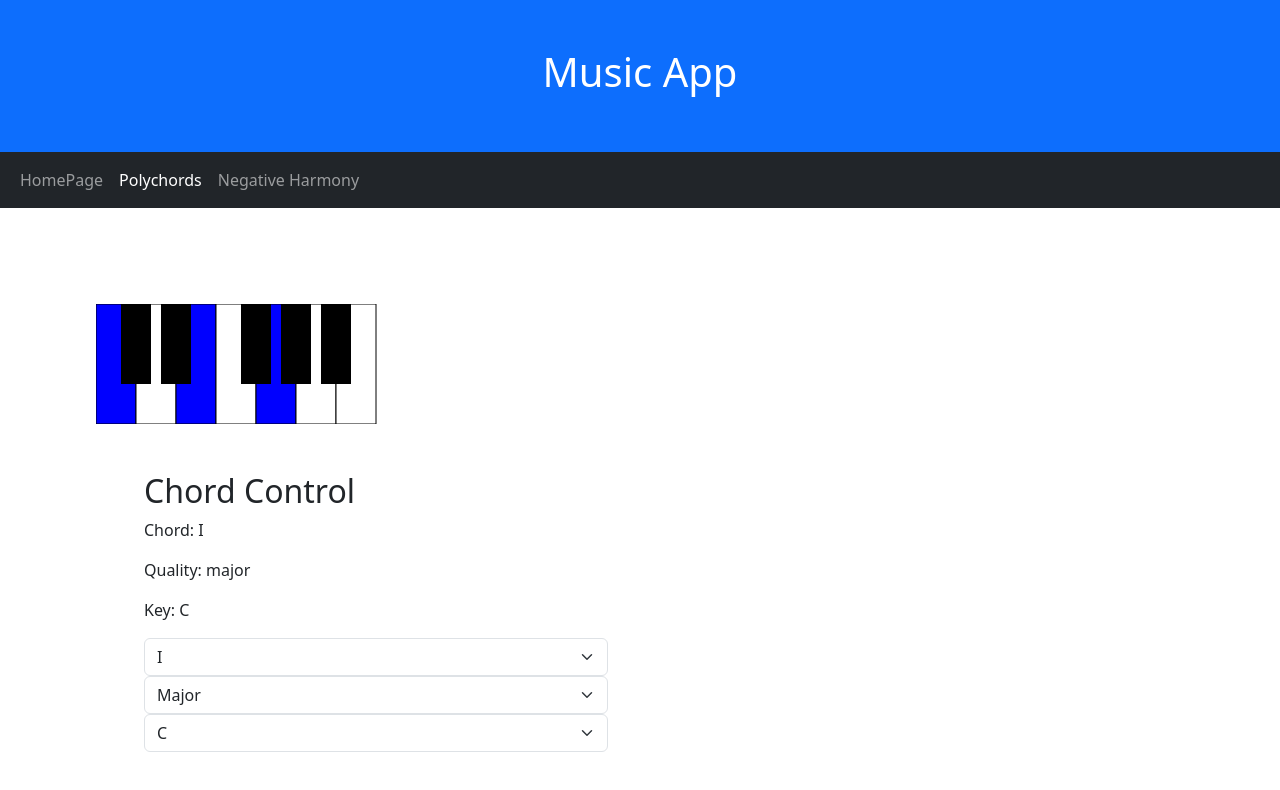
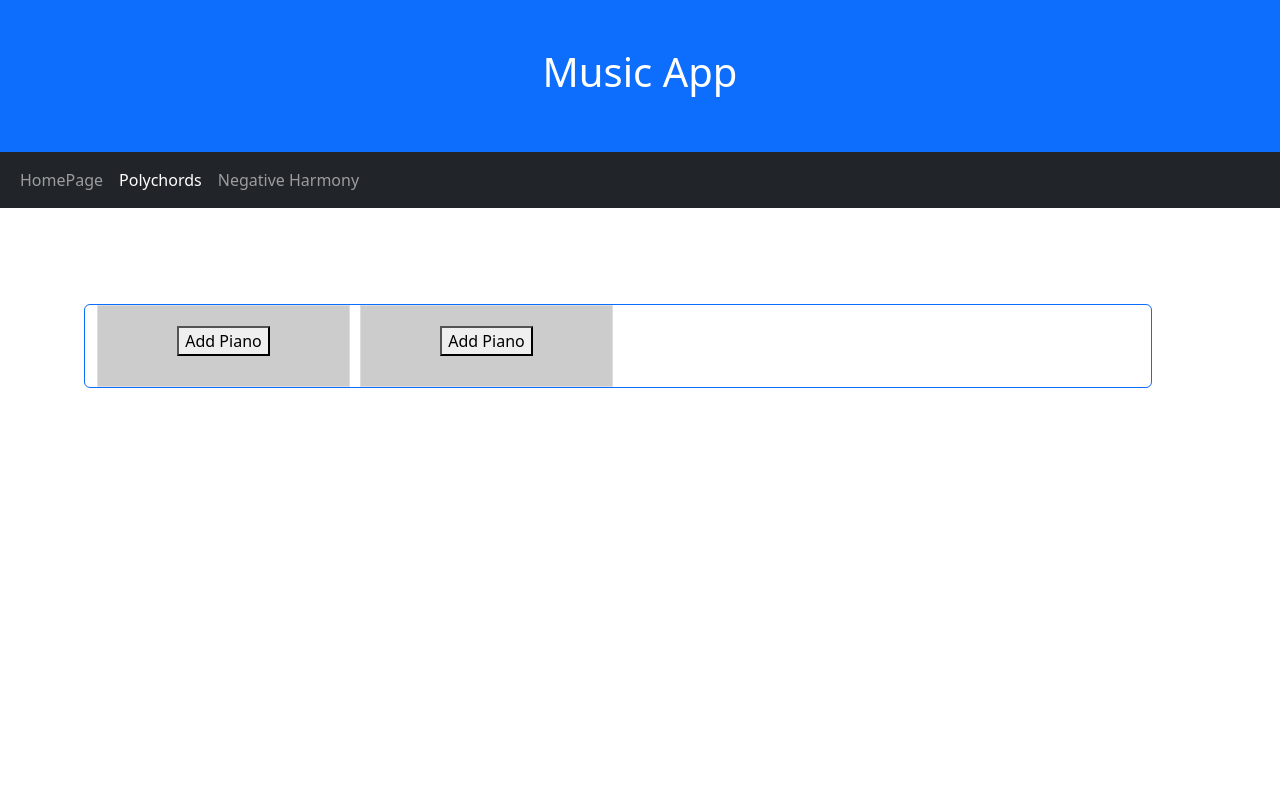
Before and after one commit to kelsbor/MusicApp, a React (Create React App) app: page /polychords in a window 1280 px wide. Shown: the top 790 px of the page. Built offline with nearby package versions, Linux system fonts and the light colour scheme.

Commit message:
Changed selection and highlighting for Piano Component

```diff
--- /dev/null
+++ b/src/components/AddPiano.js
@@ -0,0 +1,51 @@
+import Piano from './Piano';
+import '../styles/Piano.css';
+import React, { useState } from 'react';
+
+const AddPiano = () => {
+  const [pianos, setPianos] = useState([
+    { id: 1, occupied: false },
+    { id: 2, occupied: false }
+  ]);
+
+  const handleAddPiano = (id) => {
+    setPianos((prevPianos) =>
+      prevPianos.map((piano) => {
+        if (piano.id === id) {
+          return { ...piano, occupied: true };
+        }
+        return piano;
+      })
+    );
+  };
+
+  const handleRemovePiano = (id) => {
+    setPianos((prevPianos) =>
+      prevPianos.map((piano) => {
+        if (piano.id === id) {
+          return { ...piano, occupied: false };
+        }
+        return piano;
+      })
+    );
+  };
+
+  return (
+    <div className="grid-container">
+      {pianos.map((piano) => (
+        <div key={piano.id} className="grid-item">
+          {piano.occupied ? (
+            <Piano />
+          ) : (
+            <button onClick={() => handleAddPiano(piano.id)}>Add Piano</button>
+          )}
+          {piano.occupied && (
+            <button onClick={() => handleRemovePiano(piano.id)}>Remove</button>
+          )}
+        </div>
+      ))}
+    </div>
+  );
+};
+
+export default AddPiano;
--- a/src/components/ChordPiano.js
+++ /dev/null
@@ -1,28 +0,0 @@
-import { useState } from 'react';
-
-import Piano from './Piano';
-import Chord from '../utils/Chord.js';
-import ChordControl from './ChordControl';
-
-const ChordPiano = () => {
-    const [chord, setChord] = useState({
-        chord: 'I',
-        quality: 'major',
-        key: 'C'
-    });
-
-    const handleChordChange = (event) => {
-        const { name, value } = event.target;
-        setChord((prevChord) => ({ ...prevChord, [name]: value }));
-        console.log(chord)
-    };
-
-    return (
-        <div>
-            {<Piano notes={new Chord(chord.chord, chord.quality, chord.key).mount()} />}
-            {<ChordControl chord={chord} handleChange={handleChordChange} />}
-        </div>
-    );
-};
-
-export default ChordPiano;
--- a/src/components/ChordControl.js
+++ b/src/components/ChordScaleSelector.js
@@ -1,12 +1,42 @@
-import React, { memo } from "react";
-const ChordControl = memo(({chord, handleChange}) => {
+import { useState } from "react";
+import Chord from "../utils/Chord";
+const ChordScaleSelector = ({onClose, onSelect}) => {
+    const [chord, setChord] = useState({
+        chord: "I",
+        quality: "major",
+        key: "C"
+    })
+
+    const [scale, setScale] = useState({
+        fundamental: "C",
+        scale: "Ionian"
+    })
+
+    const [mode, setMode] = useState({
+        chord: true,
+        scale: false
+    })
+
+    const handleChange = (event) => {
+        const { name, value } = event.target;
+        setChord((prevChord) => ({
+            ...prevChord,
+            [name]: value
+        }))
+    }
+
+    const handleSubmit = () => {
+        const notes = new Chord(chord.chord, chord.quality, chord.key).mount()
+        console.log('Generated notes:', notes);
+        onSelect(notes);
+    }
     return (
         <div className="container p-5">
             <h2>Chord Control</h2>
             <p>Chord: {chord.chord}</p>
             <p>Quality: {chord.quality}</p>
             <p>Key: {chord.key}</p>
-            <select className="form-select" name='chord' onChange={handleChange}>
+            <select className="form-select" name='chord' value={chord.chord} onChange={handleChange}>
                 <option value="I">I</option>
                 <option value="bII">bII</option>
                 <option value="II">II</option>
@@ -20,7 +50,7 @@ const ChordControl = memo(({chord, handleChange}) => {
                 <option value="bVII">bVII</option>
                 <option value="VII">VII</option>
             </select>
-            <select className="form-select" name="quality" onChange={handleChange}>
+            <select className="form-select" name="quality" value={chord.quality} onChange={handleChange}>
                 <option value="major">Major</option>
                 <option value="minor">Minor</option>
                 <option value="diminished">Diminished</option>
@@ -34,7 +64,7 @@ const ChordControl = memo(({chord, handleChange}) => {
                 <option value="half-diminished">Half-Diminished</option>
                 <option value="fully-diminished">Fully-Diminished</option>
             </select>
-            <select className="form-select" name="key" onChange={handleChange}>
+            <select className="form-select" name="key" value={chord.key} onChange={handleChange}>
                 <option value="C">C</option>
                 <option value="C#">C#</option>
                 <option value="D">D</option>
@@ -48,8 +78,10 @@ const ChordControl = memo(({chord, handleChange}) => {
                 <option value="A#">A#</option>
                 <option value="B">B</option>
             </select>
+            <button type="submit" onClick={handleSubmit}>Generate</button>
+            <button type="button" onClick={onClose}>Close</button>
         </div>
     );
-})
+}
 
-export default ChordControl
+export default ChordScaleSelector
--- a/src/components/Piano.js
+++ b/src/components/Piano.js
@@ -1,11 +1,13 @@
-import React, { useState, useEffect, useMemo} from 'react';
-
+import React, { useState, useMemo} from 'react';
+import ChordScaleSelector from './ChordScaleSelector';
 const Piano = ({ notes = [] }) => {
     const [highlightedNotes, setHighlightedNotes] = useState(notes);
+    const [showPopover, setShowPopover] = useState(false);
 
-    useEffect(() => {
+    const handleSelectNotes = (notes) => {
+        console.log('Received notes:', notes);
         setHighlightedNotes(notes);
-    }, [notes]);
+    };
 
     const getKeyColor = (noteIndex, highlightedNotes) => {
         if (highlightedNotes.includes(noteIndex)) {
@@ -25,8 +27,12 @@ const Piano = ({ notes = [] }) => {
         return Array(12).fill(0).map((_, index) => getKeyColor(index, highlightedNotes));
     }, [highlightedNotes]);
 
+    const handlePianoClick = () => {
+        setShowPopover(true)
+    }
     return (
-        <svg width="560" height="120" xmlns="http://www.w3.org/2000/svg">
+        <>
+            <svg width="560" height="120" xmlns="http://www.w3.org/2000/svg" onClick={handlePianoClick}>
             {/* White keys */}
             <rect id="C" x="0" y="0" width="40" height="120" fill={keyFills[0]} stroke="black" />
             <rect id="D" x="40" y="0" width="40" height="120" fill={keyFills[2]} stroke="black" />
@@ -43,6 +49,13 @@ const Piano = ({ notes = [] }) => {
             <rect id="G#" x="185" y="0" width="30" height="80" fill={keyFills[8]} />
             <rect id="A#" x="225" y="0" width="30" height="80" fill={keyFills[10]} />
         </svg>
+            {showPopover && (
+            <ChordScaleSelector
+              onClose={() => setShowPopover(false)}
+              onSelect={handleSelectNotes}
+            />
+          )}
+        </>
     );
 };
 
--- a/src/pages/NegativeHarm.js
+++ b/src/pages/NegativeHarm.js
@@ -1,7 +1,7 @@
 //import Chord from '../utils/Chord.js';
 //import Piano from '../components/Piano.js'
 
-const HomePage = () =>{
+const NegativeHarm = () =>{
     return (
         <>
         <header className='p-5 bg-primary text-white text-center'>
@@ -26,4 +26,4 @@ const HomePage = () =>{
     );
 }
 
-export default HomePage
+export default NegativeHarm
--- a/src/pages/PolyChords.js
+++ b/src/pages/PolyChords.js
@@ -1,30 +1,30 @@
-import ChordPiano from '../components/ChordPiano.js';
-import '../styles/polychord.css'
+import AddPiano from '../components/AddPiano.js';
+
 const PolyChords = () =>{
     return (
         <>
         <header className='p-5 bg-primary text-white text-center'>
             <h1>Music App</h1>
         </header>
-        <nav class="navbar navbar-expand-sm bg-dark navbar-dark">
-            <div class="container-fluid">
-                <ul class="navbar-nav">
-                <li class="nav-item">
-                    <a class="nav-link" href="/">HomePage</a>
+        <nav className="navbar navbar-expand-sm bg-dark navbar-dark">
+            <div className="container-fluid">
+                <ul className="navbar-nav">
+                <li className="nav-item">
+                    <a className="nav-link" href="/">HomePage</a>
                 </li>
-                <li class="nav-item">
-                    <a class="nav-link active" href="/polychords">Polychords</a>
+                <li className="nav-item">
+                    <a className="nav-link active" href="/polychords">Polychords</a>
                 </li>
-                <li class="nav-item">
-                    <a class="nav-link" href="/negative_harmony">Negative Harmony</a>
+                <li className="nav-item">
+                    <a className="nav-link" href="/negative_harmony">Negative Harmony</a>
                 </li>
                 </ul>
             </div>
         </nav>
         <div className='container m-5 p-5'>
             <div className='row'>
-                <div className='col-6 d-flex'>
-                    <ChordPiano className='piano-left'/>
+                <div className='col-12 border border-primary rounded'>
+                    <AddPiano />
                 </div>
             </div>
         </div>
--- /dev/null
+++ b/src/styles/Piano.css
@@ -0,0 +1,19 @@
+.grid-container {
+  display: grid;
+  grid-template-columns: repeat(4, 1fr);
+  grid-gap: 10px;
+}
+
+.grid-item {
+  background-color: #ccc;
+  padding: 20px;
+  border: 1px solid #ddd;
+  display: flex;
+  flex-direction: column;
+  align-items: center;
+  justify-content: center;
+}
+
+.grid-item button {
+  margin-bottom: 10px;
+}
--- a/src/styles/polychord.css
+++ /dev/null
@@ -1,11 +0,0 @@
-.piano-left {
-    display: flex;
-    justify-content: left;
-    margin-bottom: 20px;
-  }
-
-  .piano-right {
-    display: flex;
-    justify-content: right;
-    margin-bottom: 20px;
-  }
```
